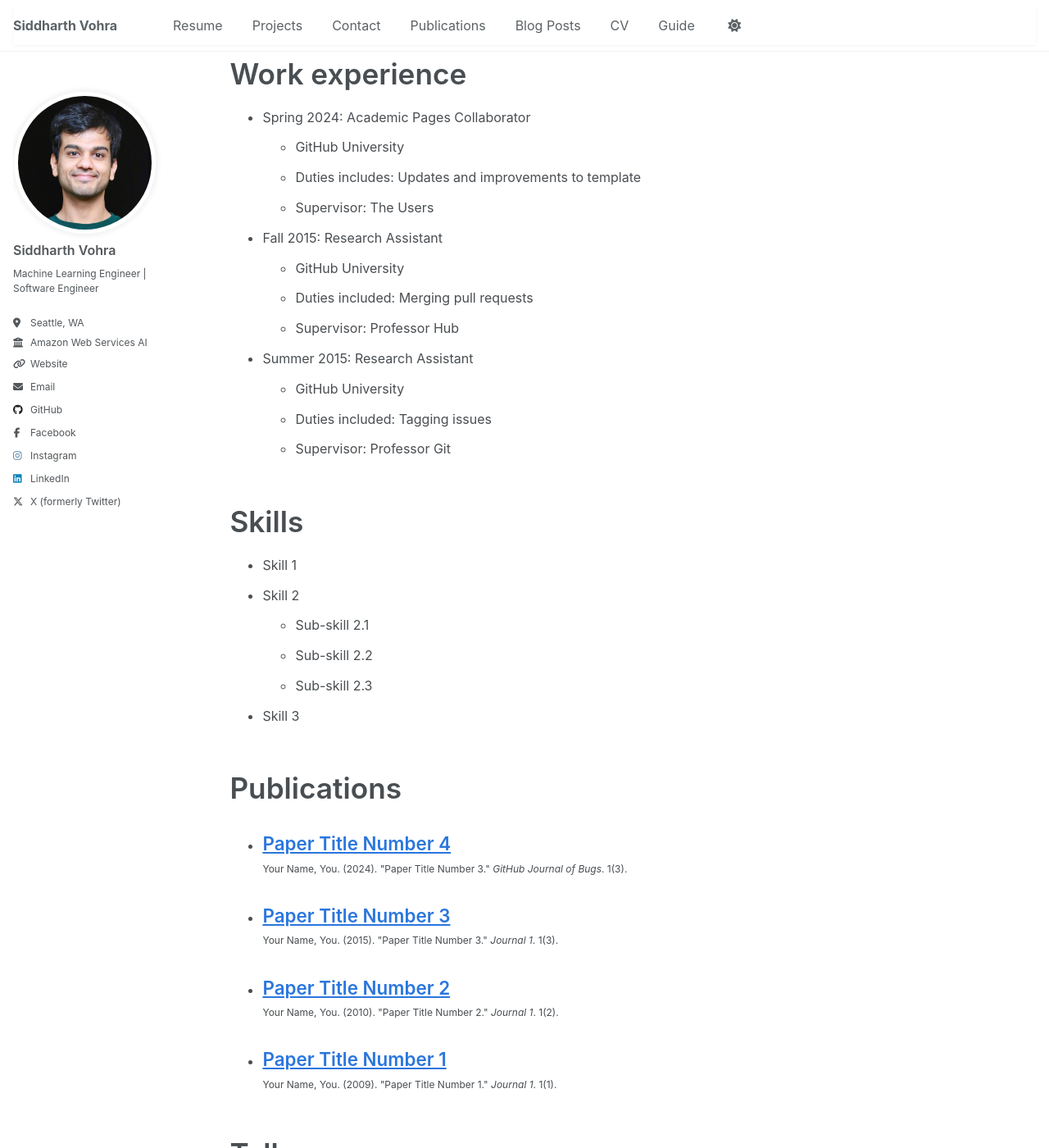
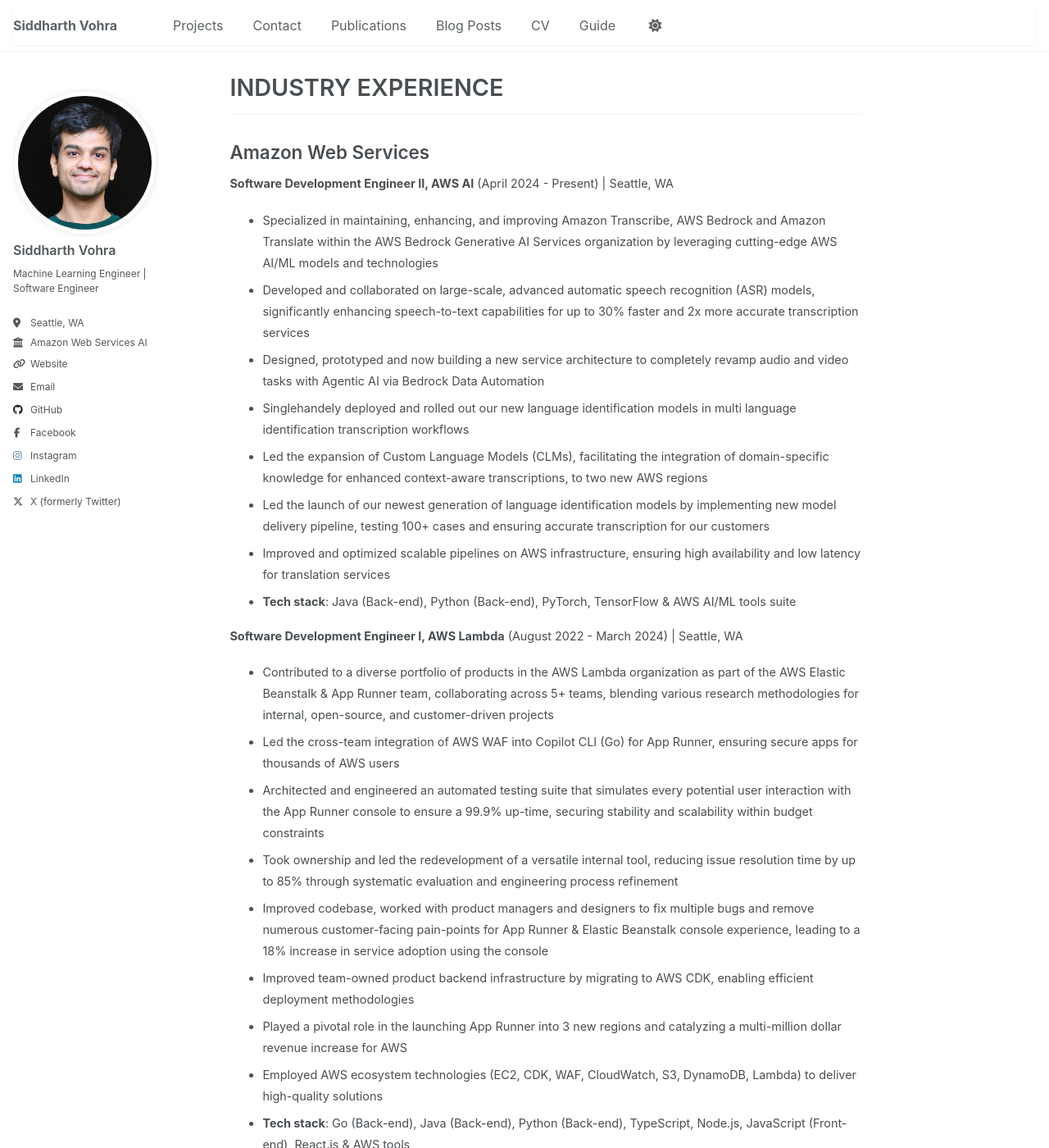
Before and after one commit to siddvoh/siddvoh.github.io, a Jekyll site: the page built from _pages/cv.md, in a window 1280 px wide and 1400 px high, scrolled down 329 px. Shown: the whole window at 82% size. Built offline with Jekyll 4.4.1, drawn with Linux system fonts in a browser that asks for light colours; some of the changed text lies outside the part shown.

Commit message:
Consolidate CV and Resume

```diff
--- a/_data/navigation.yml
+++ b/_data/navigation.yml
@@ -8,8 +8,6 @@
 #      Markdown formatted page while the second is generated using JSON.
 
 main:
-  - title: "Resume"
-    url: /resume/
 
   - title: "Projects"
     url: /projects/
--- a/_pages/cv.md
+++ b/_pages/cv.md
@@ -7,58 +7,85 @@
   - /resume
 ---
 
-{% include base_path %}
+# Siddharth Vohra
 
-Education
-======
-* Ph.D in Version Control Theory, GitHub University, 2018 (expected)
-* M.S. in Jekyll, GitHub University, 2014
-* B.S. in GitHub, GitHub University, 2012
+**MACHINE LEARNING ENGINEER | SOFTWARE ENGINEER**
 
-Work experience
-======
-* Spring 2024: Academic Pages Collaborator
-  * GitHub University
-  * Duties includes: Updates and improvements to template
-  * Supervisor: The Users
+<div style="display: flex; flex-wrap: wrap; gap: 10px;">
+    <span>siddvoh@gmail.com</span> |
+    <span><a href="https://www.linkedin.com/in/siddvoh">www.linkedin.com/in/siddvoh</a></span> |
+    <span><a href="https://www.siddvoh.com">www.siddvoh.com</a></span> |
+    <span>+1 (858) 349-3962</span> |
+    <span>Seattle, WA</span>
+</div>
 
-* Fall 2015: Research Assistant
-  * GitHub University
-  * Duties included: Merging pull requests
-  * Supervisor: Professor Hub
+## INDUSTRY EXPERIENCE
 
-* Summer 2015: Research Assistant
-  * GitHub University
-  * Duties included: Tagging issues
-  * Supervisor: Professor Git
+### Amazon Web Services
+**Software Development Engineer II, AWS AI** (April 2024 - Present) | Seattle, WA
+- Specialized in maintaining, enhancing, and improving Amazon Transcribe, AWS Bedrock and Amazon Translate within the AWS Bedrock Generative AI Services organization by leveraging cutting-edge AWS AI/ML models and technologies
+- Developed and collaborated on large-scale, advanced automatic speech recognition (ASR) models, significantly enhancing speech-to-text capabilities for up to 30% faster and 2x more accurate transcription services
+- Designed, prototyped and now building a new service architecture to completely revamp audio and video tasks with Agentic AI via Bedrock Data Automation
+- Singlehandely deployed and rolled out our new language identification models in multi language identification transcription workflows
+- Led the expansion of Custom Language Models (CLMs), facilitating the integration of domain-specific knowledge for enhanced context-aware transcriptions, to two new AWS regions
+- Led the launch of our newest generation of language identification models by implementing new model delivery pipeline, testing 100+ cases and ensuring accurate transcription for our customers
+- Improved and optimized scalable pipelines on AWS infrastructure, ensuring high availability and low latency for translation services
+- **Tech stack**: Java (Back-end), Python (Back-end), PyTorch, TensorFlow & AWS AI/ML tools suite
 
-Skills
-======
-* Skill 1
-* Skill 2
-  * Sub-skill 2.1
-  * Sub-skill 2.2
-  * Sub-skill 2.3
-* Skill 3
+**Software Development Engineer I, AWS Lambda** (August 2022 - March 2024) | Seattle, WA
+- Contributed to a diverse portfolio of products in the AWS Lambda organization as part of the AWS Elastic Beanstalk & App Runner team, collaborating across 5+ teams, blending various research methodologies for internal, open-source, and customer-driven projects
+- Led the cross-team integration of AWS WAF into Copilot CLI (Go) for App Runner, ensuring secure apps for thousands of AWS users
+- Architected and engineered an automated testing suite that simulates every potential user interaction with the App Runner console to ensure a 99.9% up-time, securing stability and scalability within budget constraints
+- Took ownership and led the redevelopment of a versatile internal tool, reducing issue resolution time by up to 85% through systematic evaluation and engineering process refinement
+- Improved codebase, worked with product managers and designers to fix multiple bugs and remove numerous customer-facing pain-points for App Runner & Elastic Beanstalk console experience, leading to a 18% increase in service adoption using the console
+- Improved team-owned product backend infrastructure by migrating to AWS CDK, enabling efficient deployment methodologies
+- Played a pivotal role in the launching App Runner into 3 new regions and catalyzing a multi-million dollar revenue increase for AWS
+- Employed AWS ecosystem technologies (EC2, CDK, WAF, CloudWatch, S3, DynamoDB, Lambda) to deliver high-quality solutions
+- **Tech stack**: Go (Back-end), Java (Back-end), Python (Back-end), TypeScript, Node.js, JavaScript (Front-end), React.js & AWS tools
 
-Publications
-======
-  <ul>{% for post in site.publications reversed %}
-    {% include archive-single-cv.html %}
-  {% endfor %}</ul>
+### Teradata
+**Software Engineer Intern** (July 2021 – September 2021) | San Diego, CA
+- Devised and implemented strategies to streamline storage and management of large objects in the TeraCloud system architecture
+- Collaborated with TeraCloud team to restructure storage for large objects within and across Teradata database systems, resulting in 50% more efficient & swift computation for stakeholders
+- Engineered sophisticated wrapper functions for use across Teradata systems, ensuring enhanced security, efficiency, and scalability
+- Enhanced system reliability and scalability, supporting seamless SQL integration and management of large datasets
+- **Tech stack**: C (Back-end), SQL (Queries) & Teradata database system (Database)
 
-Talks
-======
-  <ul>{% for post in site.talks reversed %}
-    {% include archive-single-talk-cv.html  %}
-  {% endfor %}</ul>
+## EDUCATION
 
-Teaching
-======
-  <ul>{% for post in site.teaching reversed %}
-    {% include archive-single-cv.html %}
-  {% endfor %}</ul>
+### University of California, San Diego
+**Bachelor of Science in Computer Science & Mathematics** | Cum Laude, Latin Honors | San Diego, CA
+*September 2019 - June 2022*
+- Provost Honors, Eleanor Roosevelt College (All Enrolled Quarters)
+- Founding & Principal Member, Machine Learning Club at UC San Diego and Member, Data Science Student Society
 
-Service and leadership
-======
-* Currently signed in to 43 different slack teams
+## RESEARCH EXPERIENCE
+
+### Independent Research
+*December 2023 - Present*
+- Continued independent research with Hitachi R&D, focusing on challenging the multilingualism and reasoning capabilities of LLMs
+- Collaborated on a project accepted to COLING 2025, helping enhance LLM reasoning on MCQs based on educational texts in Indian regional languages (Hindi & Kannada) as well as providing baselines for difficulty estimation in these languages
+- Set up experiments using various LLMs (GPT, Claude, Llama, and Gemma), applying quantization techniques like LoRA and QLoRA
+- Initiated and led a project to benchmark coding question difficulty using LLMs, attempting to develop a BERT-like model for assessing programming problem complexity
+
+### Hitachi Research & Development
+**Artificial Intelligence (AI) / Machine Learning (ML) Research Intern (Pro-Bono)** | Bengaluru, India
+*June 2020 – August 2020*
+- Worked at Hitachi R&D center on various Computer Vision related projects
+- Benchmarked the Temporal Ensembling Model across diverse datasets, analyzing intraclass variability impacts. This involved setting up experiments, selecting datasets, collaborating with senior researchers and interpreting results
+- Explored computer vision techniques for pedestrian attribute recognition and person re-identification. This research included testing different algorithmic approaches and neural network architectures to improve identification accuracy in security applications
+- **Tech stack**: Python (Back-End), PyTorch (ML Library) & Google Colaboratory (Model Training using cloud GPU)
+
+## CERTIFICATIONS
+- Machine Learning Specialization by DeepLearning.AI and Stanford Online (2024)
+- Deep Learning Specialization by DeepLearning.AI (2024)
+- Harvard Business School Credential of Readiness (CORe) (2023)
+- Amazon Web Services (AWS) Certified Cloud Practitioner (2020, 2024)
+- Amazon Web Services (AWS) Certified AI Practitioner (2024)
+
+## SKILLS
+**Languages & DevTools**: C, Java, Python, Golang, C++, ARM, Java Script, HTML/CSS, JUnit, Puppeteer, MATLAB, R
+**Libraries & Tools**: AWS, GCP, Azure, React JS, Node JS, Numpy, Pandas, PyTorch, TensorFlow, Git, MySQL, MongoDB, IndexedDB
+**AI/ML Engineering**: AWS Managed AI Suite, AWS SageMaker, Bedrock, Fine-tuning, Quantization, Model Inference pipelines
+
+[Download CV](#) {: .btn .btn--primary}
```
Also changed, not shown: other parts of _pages/cv.md (+1 -1 lines), _pages/resume.md (+1 -0 lines).
